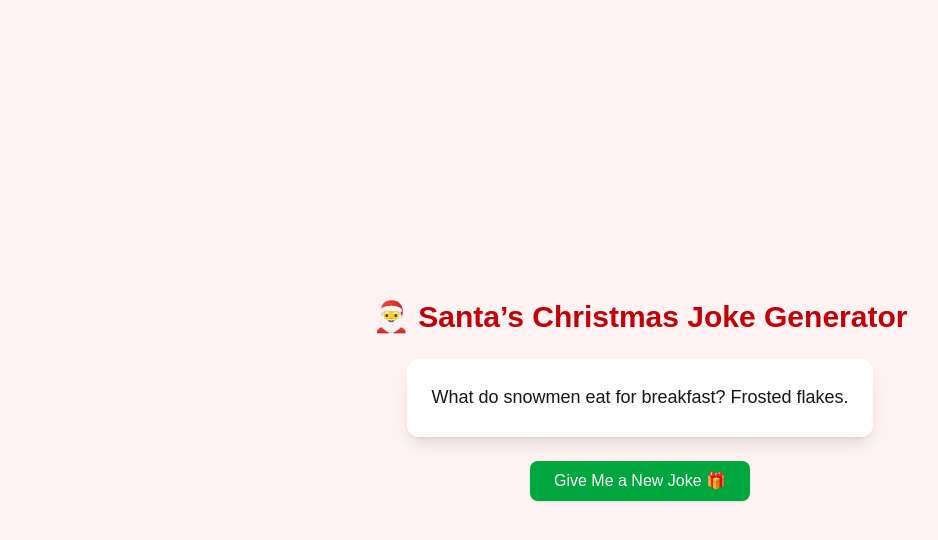
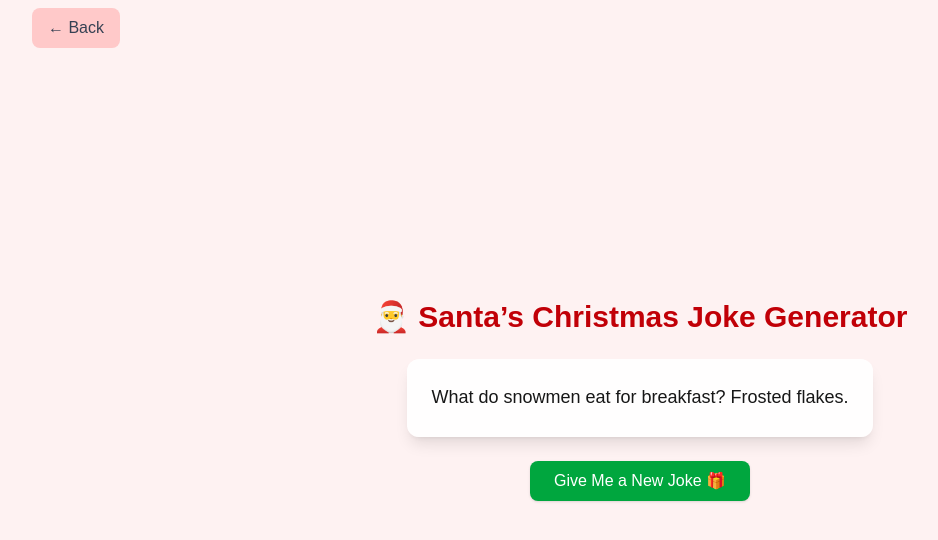
Before and after one commit to Mbiydzenyuy3/santas-magic-hub, a Next.js app: page /magic/jokes in a window 1280 px wide. Shown: the top 540 px of the page, without its empty margins (0-938 px from the left). Built offline with nearby package versions, Linux system fonts and the light colour scheme.

Commit message:
feat: added a back to features dashboard button

```diff
--- a/app/magic/jokes/page.tsx
+++ b/app/magic/jokes/page.tsx
@@ -2,6 +2,7 @@
 
 import { useState, useEffect } from 'react'
 import { ChristmasJokes } from '@/lib/jokes'
+import Link from 'next/link'
 
 export default function JokesPage() {
   const [joke, setJoke] = useState<string>(() => {
@@ -40,6 +41,12 @@ export default function JokesPage() {
 
   return (
     <div className="min-h-screen flex flex-col items-center justify-center p-6 bg-red-50 relative">
+      <Link
+        href="/magic"
+        className="absolute top-2 left-8 inline-flex items-center gap-2 px-4 py-2 bg-red-200 hover:bg-red-100 text-gray-700 rounded-lg transition-colors duration-200 font-medium"
+      >
+        ← Back
+      </Link>
       <h1 className="text-3xl font-bold text-red-700 mb-6">
         🎅 Santa’s Christmas Joke Generator
       </h1>
```
